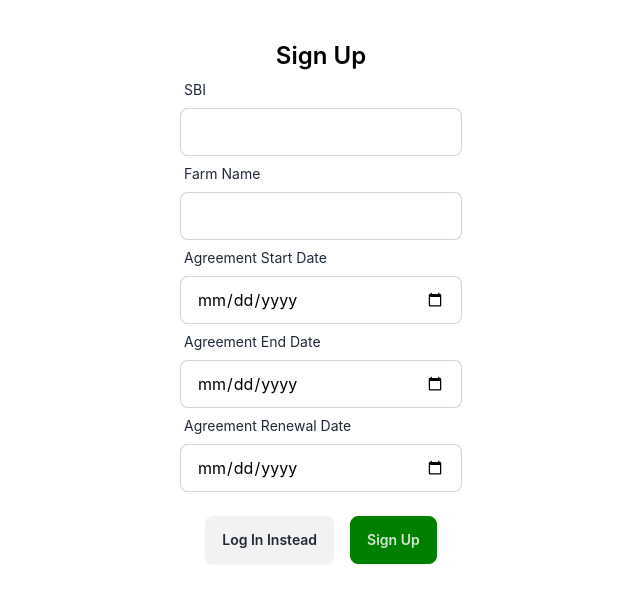
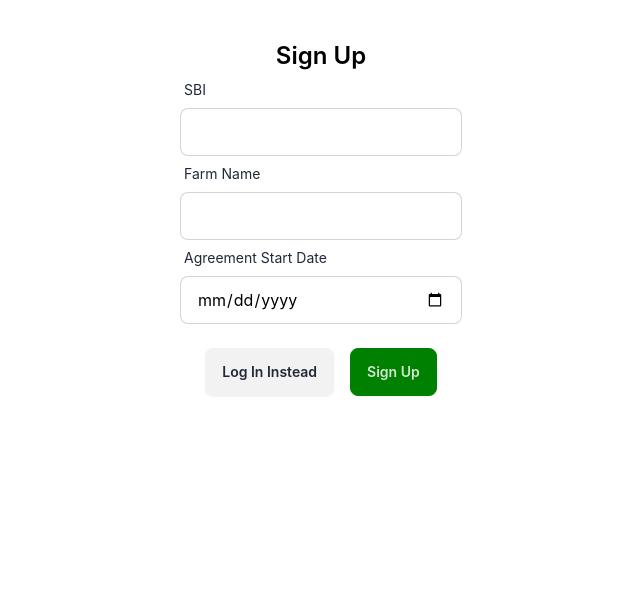
Before and after one commit to ic-monads/SimpliFI, a Next.js app: page /signup in a window 1280 px wide. Shown: the top 602 px of the page, without its empty margins (319-959 px from the left). Built offline with nearby package versions, Linux system fonts and the light colour scheme.

Commit message:
fix(Sign Up): Remove unused fields

```diff
--- a/src/app/signup/page.tsx
+++ b/src/app/signup/page.tsx
@@ -17,17 +17,9 @@ export default function Page() {
           </div>
           <input type="text" id="name" name="name" className="input input-bordered w-full" required />
           <div className="label">
-            <label htmlFor="startAg" className="label-text">Agreement Start Date</label>
+            <label htmlFor="agreementStart" className="label-text">Agreement Start Date</label>
           </div>
-          <input type="date" id="startAg" name="startAg" className="input input-bordered w-full" />
-          <div className="label">
-            <label htmlFor="endAg" className="label-text">Agreement End Date</label>
-          </div>
-          <input type="date" id="endAg" name="endAg" className="input input-bordered w-full" />
-          <div className="label">
-            <label htmlFor="renewAg" className="label-text">Agreement Renewal Date</label>
-          </div>
-          <input type="date" id="renewAg" name="renewAg" className="input input-bordered w-full" />
+          <input type="date" id="agreementStart" name="agreementStart" className="input input-bordered w-full" />
           <div className="mt-6 flex justify-center gap-4">
             <Link href="/login">
               <button className="btn">Log In Instead</button>
```
